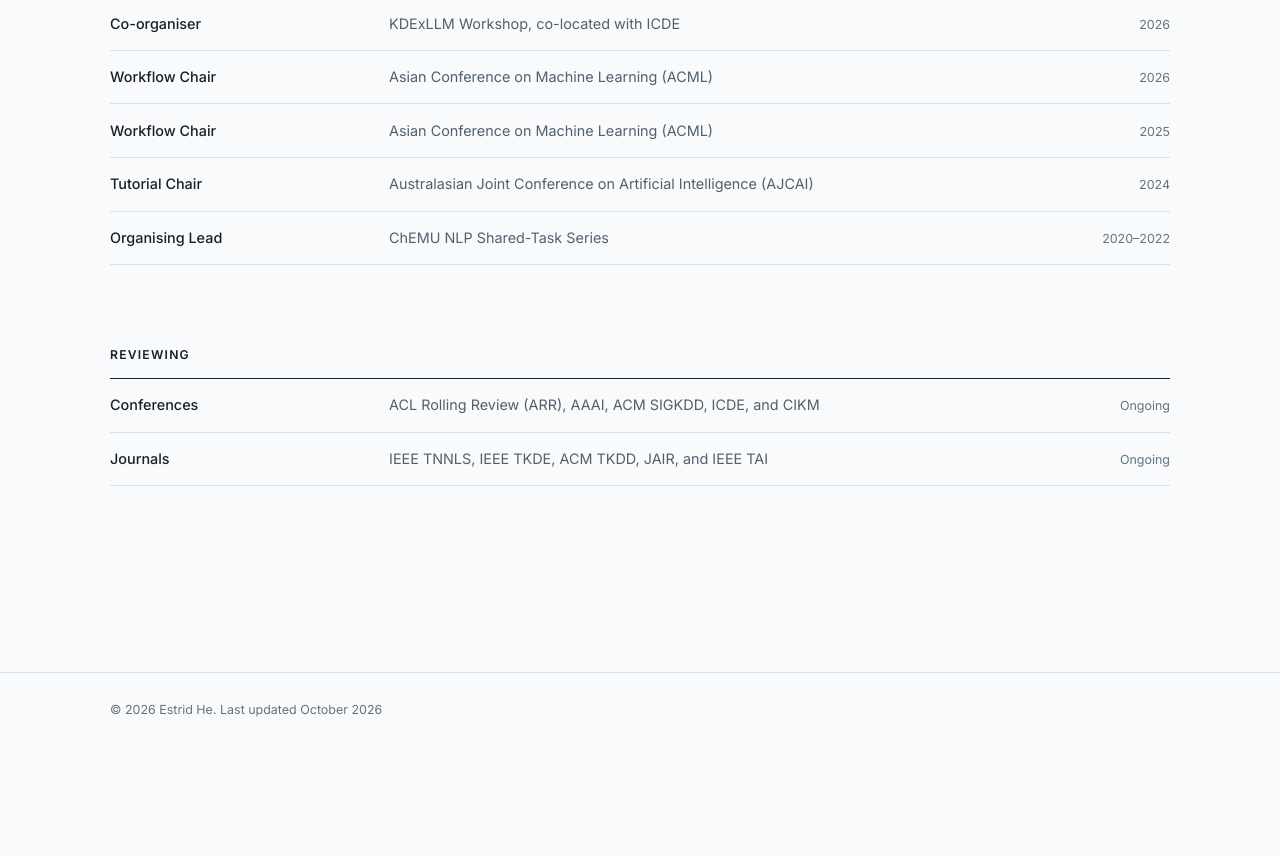
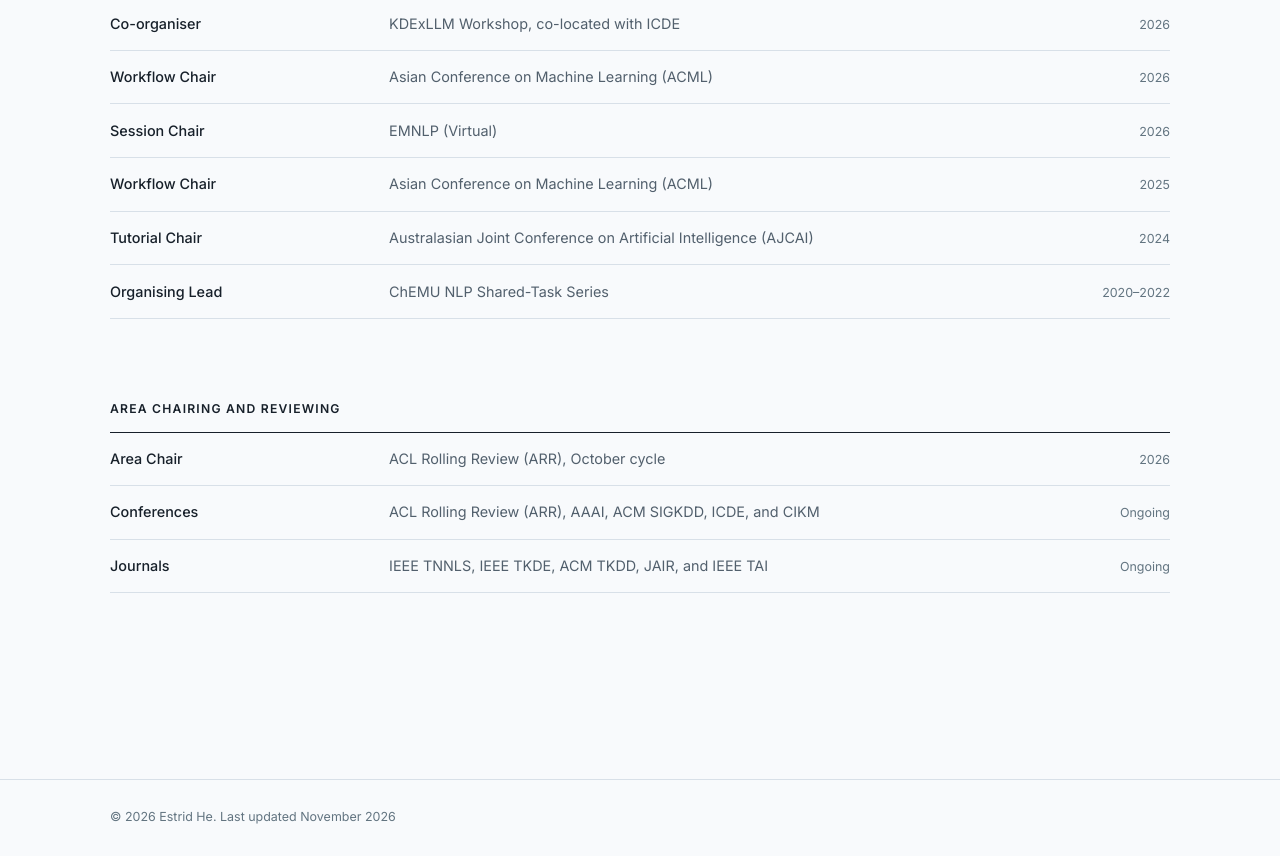
Before and after one commit to estrid-he/estrid-he.github.io, a plain HTML site: page service.html in a window 1280 px wide. Shown: the part 300-1156 px from the top of the page. Before the commit the page ends 1049 px from the top, so only its background shows below. Drawn offline with Linux system fonts and the light colour scheme.

Commit message:
Update academic role, service appointments and footer date

```diff
--- a/footer.html
+++ b/footer.html
@@ -8,7 +8,7 @@
 <body>
 <footer class="site-footer">
   <div class="container footer-row">
-      <div>© <span data-current-year></span> Estrid He. Last updated October 2026</div>
+      <div>© <span data-current-year></span> Estrid He. Last updated November 2026</div>
 <!--      <div class="footer-links">-->
 <!--        <a href="https://scholar.google.com/citations?user=Lwso-psAAAAJ&hl=en">Google Scholar</a>-->
 <!--        <a href="https://orcid.org/my-orcid?orcid=0000-0002-8994-9532">ORCID</a>-->
--- a/service.html
+++ b/service.html
@@ -51,6 +51,11 @@
             <p class="service-year">2026</p>
           </div>
           <div class="service-row">
+            <p class="service-role">Session Chair</p>
+            <p class="service-venue">EMNLP (Virtual)</p>
+            <p class="service-year">2026</p>
+          </div>
+          <div class="service-row">
             <p class="service-role">Workflow Chair</p>
             <p class="service-venue">Asian Conference on Machine Learning (ACML)</p>
             <p class="service-year">2025</p>
@@ -68,7 +73,12 @@
         </section>
 
         <section class="service-group" aria-labelledby="service-reviewing">
-          <h2 id="service-reviewing">Reviewing</h2>
+          <h2 id="service-reviewing">Area Chairing and Reviewing</h2>
+          <div class="service-row">
+            <p class="service-role">Area Chair</p>
+            <p class="service-venue">ACL Rolling Review (ARR), October cycle</p>
+            <p class="service-year">2026</p>
+          </div>
           <div class="service-row">
             <p class="service-role">Conferences</p>
             <p class="service-venue">ACL Rolling Review (ARR), AAAI, ACM SIGKDD, ICDE, and CIKM</p>
```
Also changed, not shown: index.html (+1 -0 lines).
